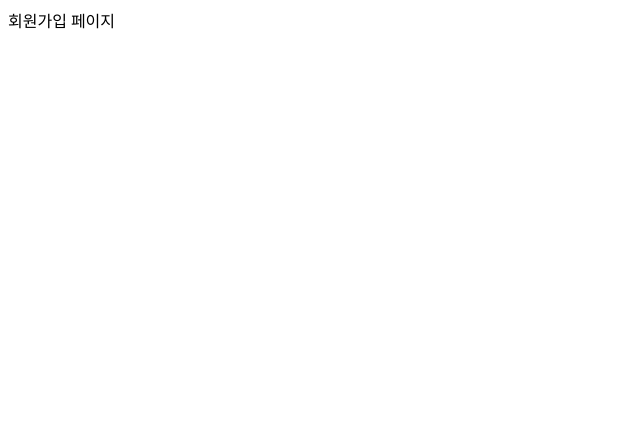
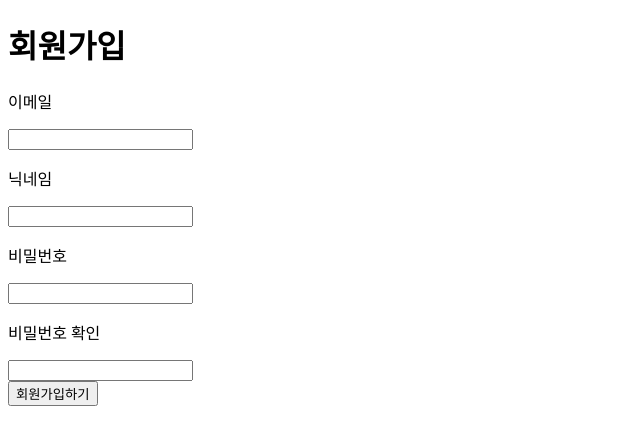
Before and after one commit to katej0320/taskify, a Next.js app: page /signup in a window 1280 px wide. Shown: the top 444 px of the page, without its empty margins (0-640 px from the left). Built offline with nearby package versions, Linux system fonts and the light colour scheme.

Commit message:
feat:회원가입페이지 브랜치 기초 세팅

```diff
--- a/pages/signup/index.tsx
+++ b/pages/signup/index.tsx
@@ -1,7 +1,100 @@
-export default function Page() {
+"use client";
+
+import { useState } from "react";
+import { useRouter } from "next/navigation";
+import axios from "../../src/api/api";
+
+export default function RegisterPage() {
+  const [values, setValues] = useState({
+    email: "",
+    nickname: "",
+    password: "",
+    passwordRepeat: "",
+  });
+
+  const router = useRouter();
+
+  //유저가 입력한 값의 상태 저장
+  function handleChange(e: React.ChangeEvent<HTMLInputElement>) {
+    const { name, value } = e.target;
+
+    setValues((prevValues) => ({ ...prevValues, [name]: value }));
+  }
+
+  function handleSubmit(e: React.FormEvent<HTMLFormElement>) {
+    e.preventDefault();
+
+    //비밀번호동일한지 확인
+    if (values.password !== values.passwordRepeat) {
+      alert("비밀번호가 일치하지 않습니다.");
+    }
+
+    const { email, nickname, password } = values;
+
+    console.log(
+      "🚀 회원가입 요청 데이터:",
+      JSON.stringify({ email, nickname, password })
+    );
+
+    //axios 리퀘스트 보내기
+    axios
+      .post(
+        "/users", // 📌 Swagger 문서에서 올바른 엔드포인트 확인 필요!
+        { email, nickname, password }, // ✅ Swagger에 맞게 수정
+        {
+          headers: {
+            "Content-Type": "application/json",
+          },
+        }
+      )
+      .then((response) => {
+        console.log("✅ 회원가입 성공:", response.data);
+        alert("회원가입이 완료되었습니다!");
+      })
+      .catch((error) => {
+        console.error(
+          "❌ 회원가입 실패:",
+          error.response?.data || error.message
+        );
+        alert(`회원가입 실패: ${error.response?.data?.message || "서버 오류"}`);
+      });
+  }
+
   return (
-    <>
-      <div>회원가입 페이지</div>
-    </>
+    <div>
+      <h1>회원가입</h1>
+      <form onSubmit={handleSubmit}>
+        <p>이메일</p>
+        <input
+          name="email" // ✅ name 추가
+          type="email"
+          onChange={handleChange}
+          value={values.email}
+        />
+        <p>닉네임</p>
+        <input
+          name="nickname" // ✅ name 추가
+          type="text"
+          onChange={handleChange}
+          value={values.nickname}
+        />
+        <p>비밀번호</p>
+        <input
+          name="password" // ✅ name 추가
+          type="password"
+          onChange={handleChange}
+          value={values.password}
+        />
+        <p>비밀번호 확인</p>
+        <input
+          name="passwordRepeat" // ✅ name 추가
+          type="password"
+          onChange={handleChange}
+          value={values.passwordRepeat}
+        />
+        <br />
+        <button>회원가입하기</button>
+      </form>
+    </div>
   );
 }
```
